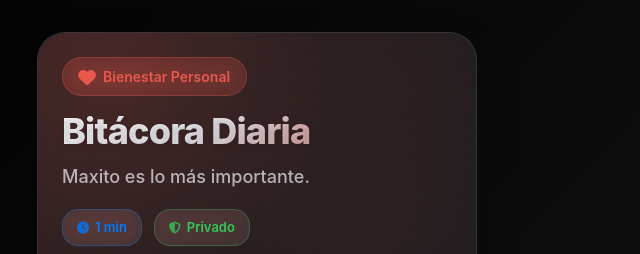
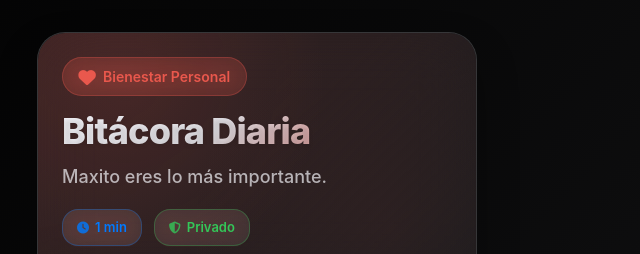
Before and after one commit to carlosvicerales/maxito, a plain HTML site: page index.html in a window 1280 px wide. Shown: the top 254 px of the page, 383-1023 px from the left. Drawn offline with nearby package versions, Linux system fonts and the light colour scheme.

Commit message:
Update index.html

```diff
--- a/index.html
+++ b/index.html
@@ -595,7 +595,7 @@
                         </h1>
 
                         <p class="header-subtitle">
-                            Maxito es lo más importante.
+                            Maxito eres lo más importante.
                         </p>
 
                         <div class="header-stats">
```
